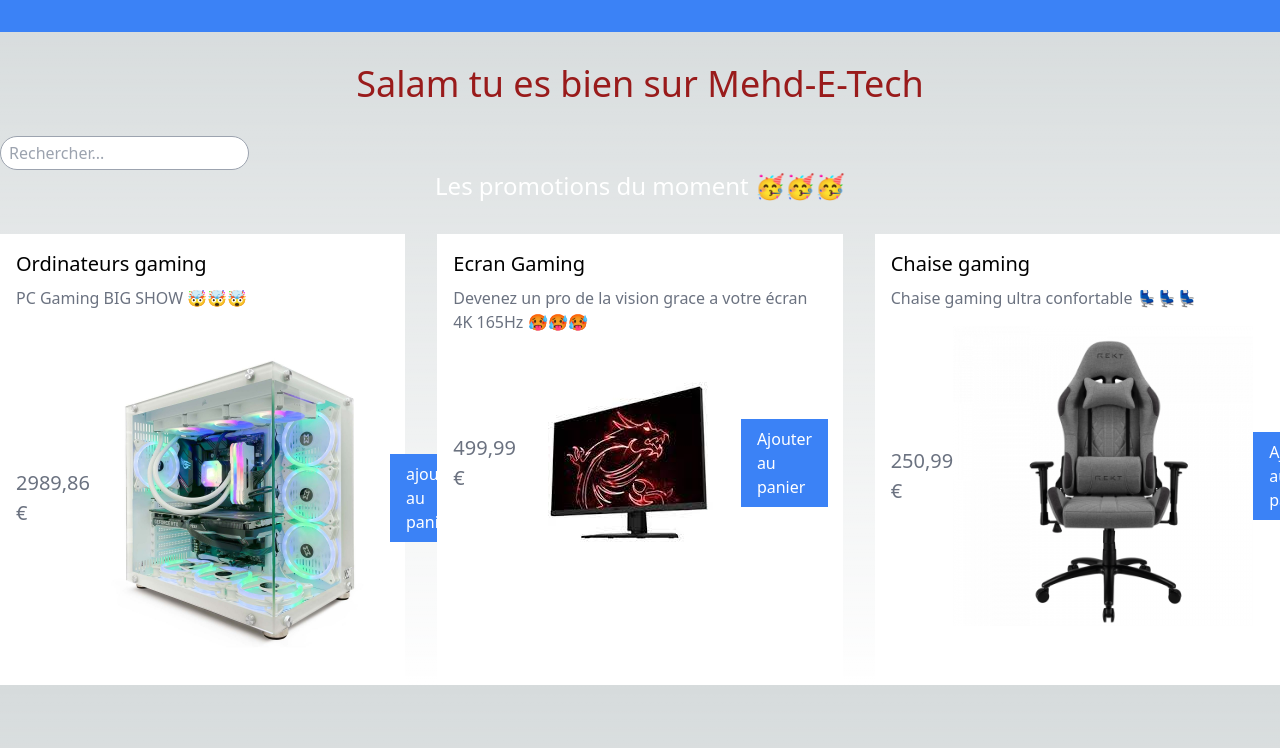
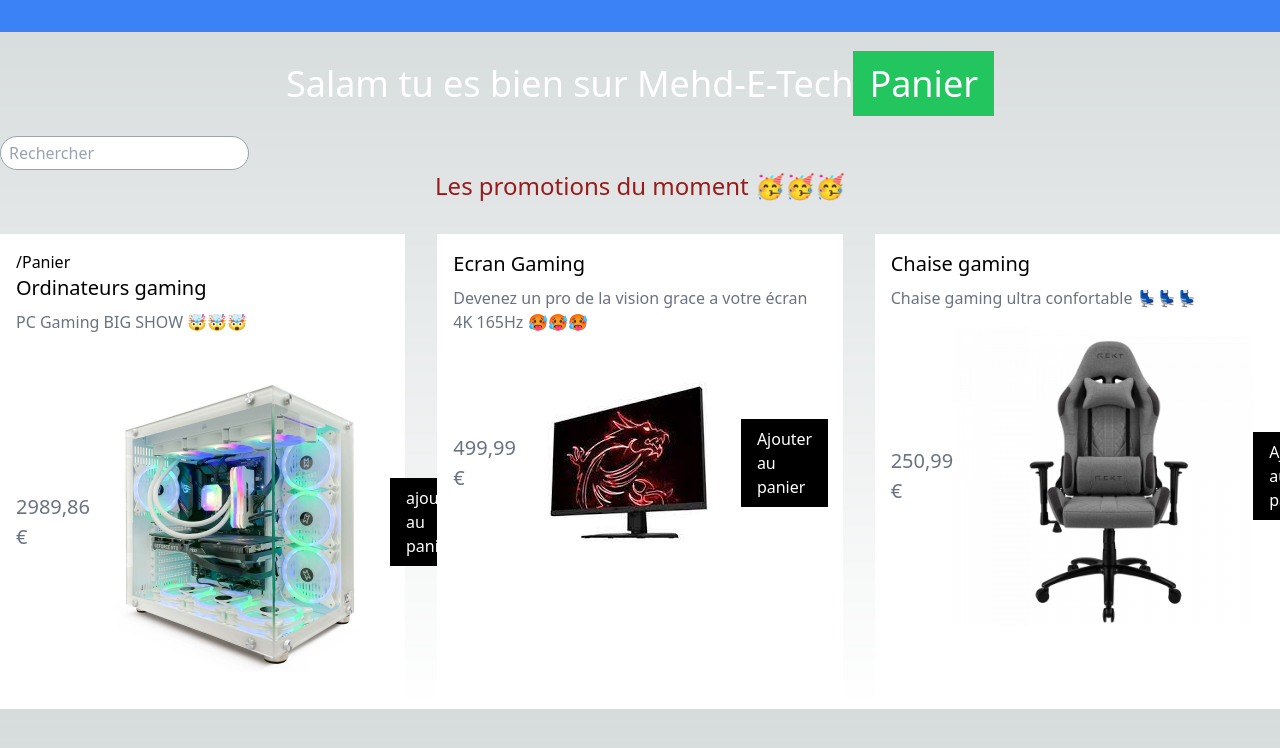
Before and after one commit to Mxhdi9/Site-Mehd-E-Tech, a Next.js app: page / in a window 1280 px wide. Shown: the top 748 px of the page. Built offline with nearby package versions, Linux system fonts and the light colour scheme.

Commit message:
Addition d'un bouton "Panier" Temporaire

```diff
--- /dev/null
+++ b/src/pages/Panier/panier.tsx
@@ -0,0 +1,4 @@
+import React from 'react';
+import ReactDOM from 'react-dom';
+import Image from 'next/image';
+import Link from 'next/link';
--- a/src/pages/api/hello.ts
+++ /dev/null
@@ -1,13 +0,0 @@
-// Next.js API route support: https://nextjs.org/docs/api-routes/introduction
-import type { NextApiRequest, NextApiResponse } from 'next'
-
-type Data = {
-  name: string
-}
-
-export default function handler(
-  req: NextApiRequest,
-  res: NextApiResponse<Data>
-) {
-  res.status(200).json({ name: 'John Doe' })
-}
--- a/src/pages/index.tsx
+++ b/src/pages/index.tsx
@@ -6,28 +6,33 @@
 function Index(){
   return(
 <>
-<h1 className='text-red-800 text-center text-4xl my-8'>
+<h1 className='text-white text-center text-4xl my-8'>
     Salam tu es bien sur Mehd-E-Tech
+    <button>
+    <Link href="/panier" className="bg-green-500 text-white px-4 py-2">Panier </Link>
+              </button>
 </h1>
+
 <div className="container mx-auto px-4"></div><div>
 <form className="flex-grow flex justify-center mr-4"></form>
 <input
                 type="text"
-                placeholder="Rechercher..."
+                placeholder="Rechercher"
                 className="border border-gray-400 px-2 py-1 rounded-full"
               />
 </div>
 <div className="flex space-x-2"></div>
-<p className="text-white text-center text-2xl mb-8">
+<p className="text-red-800 text-center text-2xl mb-8">
     Les promotions du moment 🥳🥳🥳
 </p>
      <div className="grid grid-cols-1 sm:grid-cols-2 md:grid-cols-3 gap-8">
           <div className="bg-white p-4">
-
+          {"/Panier"}
             <h3 className="text-xl mb-2">Ordinateurs gaming</h3>
             <p className="text-gray-500 mb-4">
               PC Gaming BIG SHOW 🤯🤯🤯
             </p>
+
             <div className="flex justify-between items-center">
               <span className="text-gray-500" style={{ fontSize: "20px" }}>2989,86 €</span>
                <Image
@@ -37,8 +42,8 @@
               height={0}
               />
               <Link
-                href="/img"
-                className="bg-blue-500 text-white px-4 py-2"
+                href="/index.tsx"
+                className="bg-black text-white px-4 py-2"
               >
                 ajouter au panier
               </Link>
@@ -59,8 +64,8 @@
               height={0}
               />
               <Link
-                href="/img"
-                className="bg-blue-500 text-white px-4 py-2"
+                href="/Panier"
+                className="bg-black text-white px-4 py-2"
               >Ajouter au panier
               </Link>
             </div>
@@ -80,8 +85,8 @@
               width={300}
               height={0}
               />
-               <Link href = {"/img"}
-                className="bg-blue-500 text-white px-4 py-2"
+               <Link href = {"/Panier"}
+                className="bg-black text-white px-4 py-2"
               >Ajouter au panier </Link>
 
             </div>
```
Also changed, not shown: src/pages/LoginAdmin/loginAdmin.tsx (renamed from src/pages/loginAdmin.tsx), src/pages/api/ContactForm.txt (deleted), src/pages/api/server.txt (deleted).
